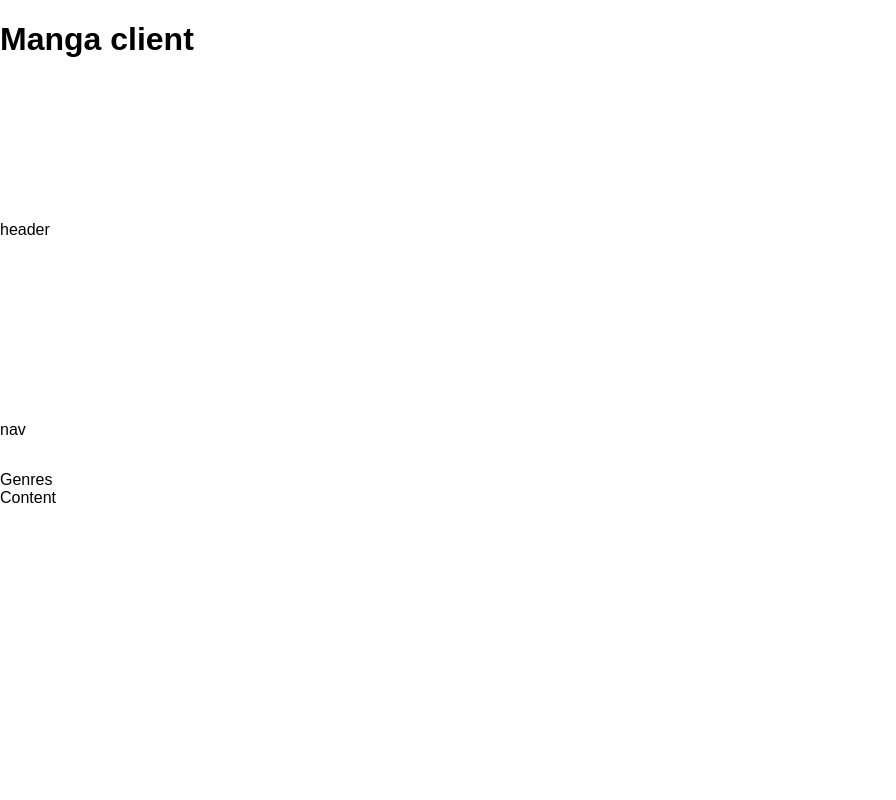
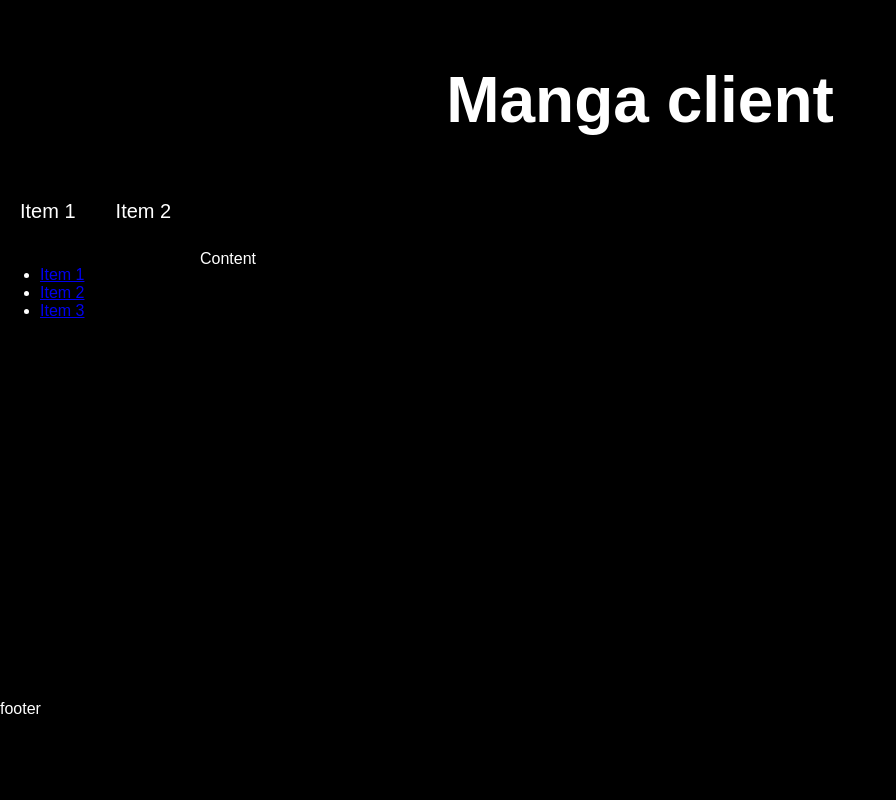
Before and after one commit to kuzanatoliy/manga.client, a React (Create React App) app: page / in a window 1280 px wide. Shown: the top 800 px of the page, without its empty margins (0-896 px from the left). Built offline with nearby package versions, Linux system fonts and the light colour scheme; no server answers.

Commit message:
Add new pages and fix styles

```diff
--- a/src/App.js
+++ b/src/App.js
@@ -1,20 +1,23 @@
 import React, { Component } from 'react';
 import Header from './components/Header';
-import GenreNavigator from './components/GenreNavigator'
-import './App.css';
+import GenreNavigator from './components/GenreNavigator';
 
 class App extends Component {
   render() {
     return (
       <div>
         <Header text='Manga client' />
-        <header>header</header>
-        <nav>nav</nav>
+        <nav>
+          <ul>
+            <li><a href="#">Item 1</a></li>
+            <li><a href="#">Item 2</a></li>
+          </ul>
+        </nav>
         <main>
-          <section>
+          <section className="navigation">
             <GenreNavigator />
           </section>
-          <section>Content</section>
+          <section className="content">Content</section>
         </main>
         <footer>footer</footer>
       </div>
--- a/src/components/GenreNavigator.js
+++ b/src/components/GenreNavigator.js
@@ -10,7 +10,11 @@ class GenreNavigator extends Component {
   render() {
     return (
       <div>
-        Genres
+        <ul>
+          <li><a href="#">Item 1</a></li>
+          <li><a href="#">Item 2</a></li>
+          <li><a href="#">Item 3</a></li>
+        </ul>
       </div>
     );
   }
--- a/src/index.css
+++ b/src/index.css
@@ -1,5 +1,83 @@
+/* Body style */
+
 body {
   margin: 0;
   padding: 0;
   font-family: sans-serif;
+  background-color: black;
+  color: white;
+  padding-right: calc((100% - 1366px) / 2);
+  padding-left: calc((100% - 1366px) / 2);
 }
+
+/* Header style */
+
+header {
+  width: 100%;
+  height: 200px;
+  text-align: center;
+}
+
+header::before {
+  height: 100%;
+  content: '';
+  display: inline-block;
+  vertical-align: middle;
+}
+
+header h1 {
+  margin: 0;
+  display: inline-block;
+  vertical-align: middle;
+  font-size: 4em;
+}
+
+/* Nav style */
+
+nav {
+  width: 100%;
+  height: 50px;
+}
+
+nav > ul {
+  display: block;
+  height: 100%;
+  margin: 0px;
+  padding: 0px;
+}
+
+nav > ul > li {
+  height: 100%;
+  display: inline-block;
+  font-size: 1.25em;
+}
+
+nav > ul > li > a {
+  width: 100%;
+  height: 100%;
+  vertical-align: center;
+  color: white;
+  text-decoration: none;
+  text-align: center;
+  padding: 0.5em 1em;
+}
+
+footer {
+  width: 100%;
+  height: 100px;
+}
+
+main {
+  width: 100%;
+  min-height: calc(100vh - 350px);
+}
+
+main > section {
+  box-sizing: border-box;
+  overflow: hidden;
+}
+
+main > .navigation {
+  width: 200px;
+  float: left;
+}
```
